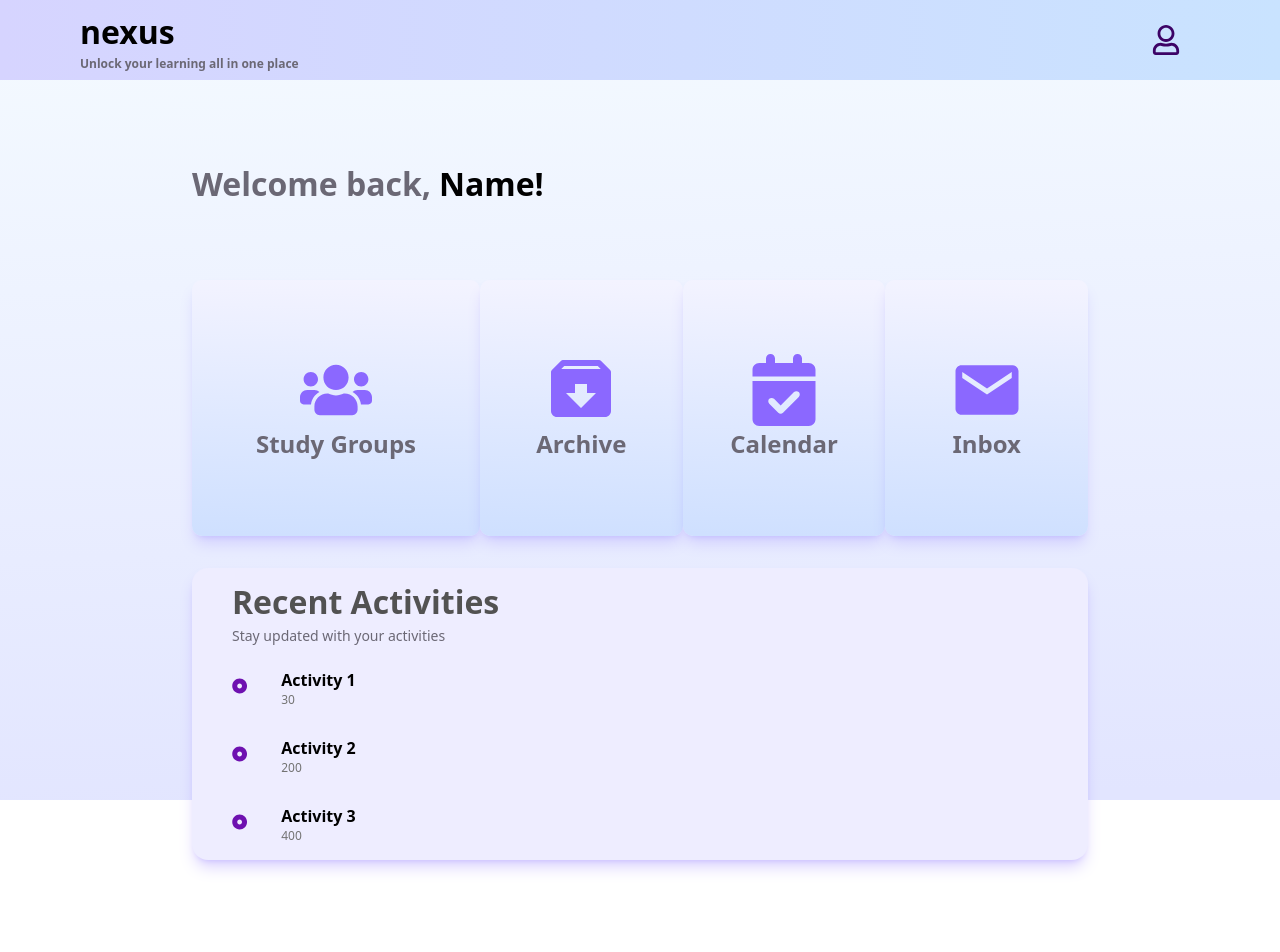
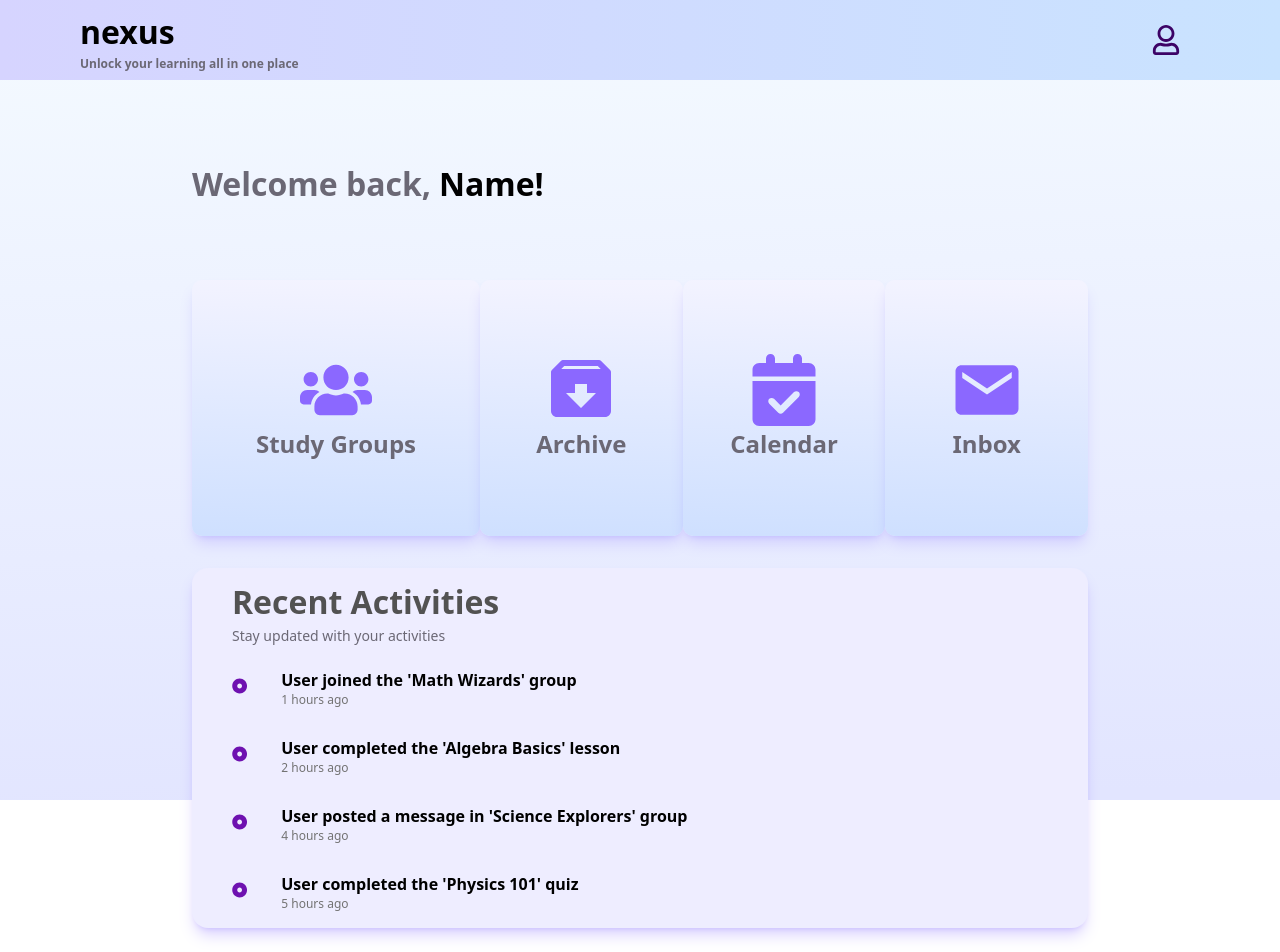
Before and after one commit to mebz2/nexus, a React (Vite) app in the folder client/: page /home in a window 1280 px wide. Shown: the top 952 px of the page. Built offline with nearby package versions, Linux system fonts and the light colour scheme.

Commit message:
Fixed mock data and text overflow for recent activities in Dashboard.

```diff
--- a/client/src/mocks/activities.json
+++ b/client/src/mocks/activities.json
@@ -1,17 +1,42 @@
 [
 	{
-		"id": 1,
-		"name": "Activity 1",
-		"timestamp": 30
+		"id": "a3f5c1b0-7d1e-4b9c-8e7f-2c8f2f3a1d4a",
+		"name": "User joined the 'Math Wizards' group",
+		"timestamp": 1
 	},
 	{
-		"id": 2,
-		"name": "Activity 2",
-		"timestamp": 200
+		"id": "f2c8d9a7-3b6c-4a0f-9e8b-5d7e6f4a2c3b",
+		"name": "User completed the 'Algebra Basics' lesson",
+		"timestamp": 2
 	},
 	{
-		"id": 3,
-		"name": "Activity 3",
-		"timestamp": 400
+		"id": "b4e9f2a1-1c3d-4f6b-8a7e-9d2f1b3c5e6d",
+		"name": "User posted a message in 'Science Explorers' group",
+		"timestamp": 4
+	},
+	{
+		"id": "c5d6e7f8-2a1b-4c3d-9e7f-8a2b1c3d4e5f",
+		"name": "User completed the 'Physics 101' quiz",
+		"timestamp": 5
+	},
+	{
+		"id": "d6f7e8a9-3b2c-4d5e-8f9a-1b2c3d4e5f6a",
+		"name": "User joined the 'History Buffs' group",
+		"timestamp": 7
+	},
+	{
+		"id": "e7a8b9c0-4c3d-5e6f-9a8b-2c3d4e5f6a7b",
+		"name": "User completed the 'World War II' lesson",
+		"timestamp": 9
+	},
+	{
+		"id": "f8b9c0d1-5e6f-7a8b-9c0d-3e4f5a6b7c8d",
+		"name": "User posted a comment in 'Math Wizards' group",
+		"timestamp": 12
+	},
+	{
+		"id": "g9c0d1e2-6f7a-8b9c-0d1e-4f5a6b7c8d9e",
+		"name": "User completed the 'Calculus I' assignment",
+		"timestamp": 15
 	}
 ]
--- a/client/src/pages/Dashboard/Dashboard.tsx
+++ b/client/src/pages/Dashboard/Dashboard.tsx
@@ -27,7 +27,7 @@ export default function Dashboard() {
 					<p className="text-sm text-[#6B6875] font-medium">
 						Stay updated with your activities
 					</p>
-					{MockActivities.map((activity) => {
+					{MockActivities.slice(0, 4).map((activity) => {
 						return (
 							<Activity
 								key={activity.id}
--- a/client/src/pages/Dashboard/components/Activity.tsx
+++ b/client/src/pages/Dashboard/components/Activity.tsx
@@ -8,8 +8,8 @@ const Activity = ({ name, timestamp }: ActivityProps) => {
 		<div className="flex items-center gap-6 mt-3">
 			<FaDotCircle className="text-purple-800" />
 			<div className="w-full h-14 gap-1 items-end p-2.5 ">
-				<p className="font-semibold">{name}</p>
-				<p className="text-xs text-[#737373]">{timestamp}</p>
+				<p className="font-semibold line-clamp-1">{name}</p>
+				<p className="text-xs text-[#737373]">{timestamp} hours ago</p>
 			</div>
 		</div>
 	);
```
